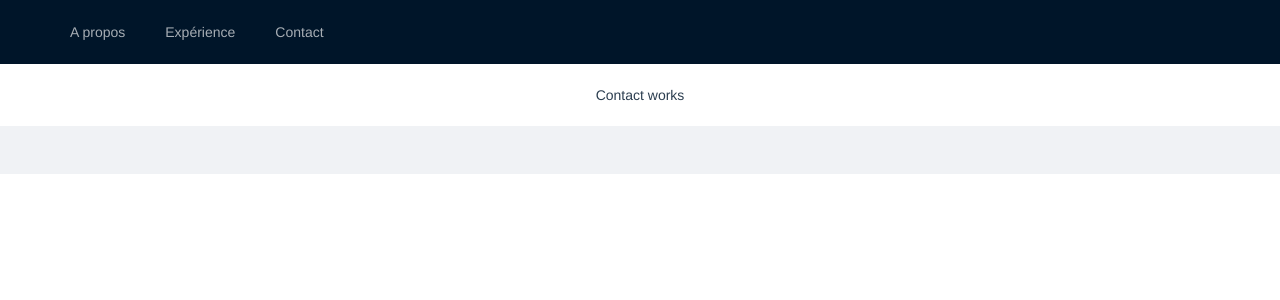
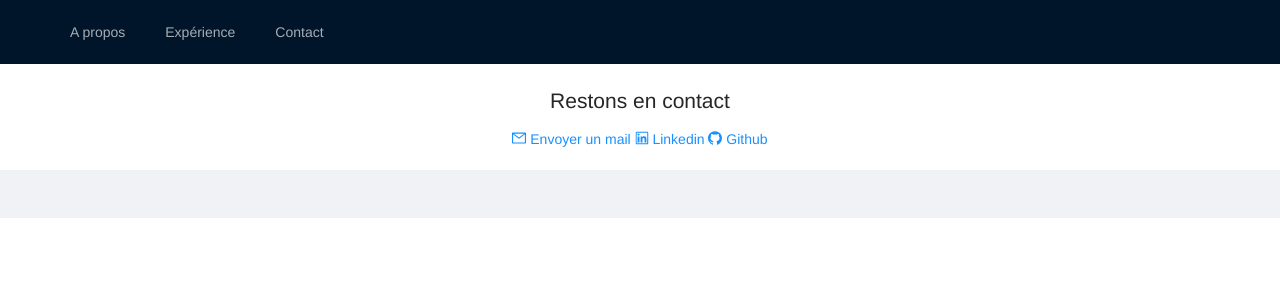
Before and after one commit to jorianvb/portfolio_vue, a Vue app: page /contact in a window 1280 px wide. Shown: the top 300 px of the page. Built offline with nearby package versions, Linux system fonts and the light colour scheme.

Commit message:
Add contact page
Add icons and links
Needs css

```diff
--- a/package.json
+++ b/package.json
@@ -8,6 +8,7 @@
     "lint": "vue-cli-service lint"
   },
   "dependencies": {
+    "@ant-design/icons-vue": "^6.0.1",
     "ant-design-vue": "^2.2.8",
     "core-js": "^3.6.5",
     "vue": "^3.0.0",
--- a/src/components/Contact.vue
+++ b/src/components/Contact.vue
@@ -1,12 +1,49 @@
 <template>
-  Contact works
+  <h1>Restons en contact</h1>
+  <div class="border">
+    <a target="_blank" href="mailto:valerianbaillet@gmail.com">
+      <a-tooltip>
+        <template #title>
+          N'hésite pas à me contacter
+        </template>
+        <mail-outlined /> Envoyer un mail
+      </a-tooltip>
+    </a>
+    <a target="_blank" href="https://www.linkedin.com/in/val%C3%A9rian-baillet-047861108/">
+      <a-tooltip>
+        <template #title>
+          Pour connaitre mon parcours professionnel
+        </template>
+        <linkedin-outlined /> Linkedin
+      </a-tooltip>
+    </a>
+    <a target="_blank" href="https://github.com/jorianvb">
+      <a-tooltip>
+        <template #title>
+          Pour suivre mes contributions
+        </template>
+        <github-outlined /> Github
+      </a-tooltip>
+    </a>
+  </div>
 </template>
 
 <script>
+
+import { LinkedinOutlined } from '@ant-design/icons-vue';
+import { GithubOutlined } from '@ant-design/icons-vue';
+import { MailOutlined } from '@ant-design/icons-vue';
+
 export default {
-  name: "Contact"
+  name: "Contact",
+  components: {
+    LinkedinOutlined,
+    GithubOutlined,
+    MailOutlined,
+  },
 }
 </script>
 
 <style scoped>
+
 </style>
```
Also changed, not shown: 1 other file (tests, documents, lock files or other folders).
